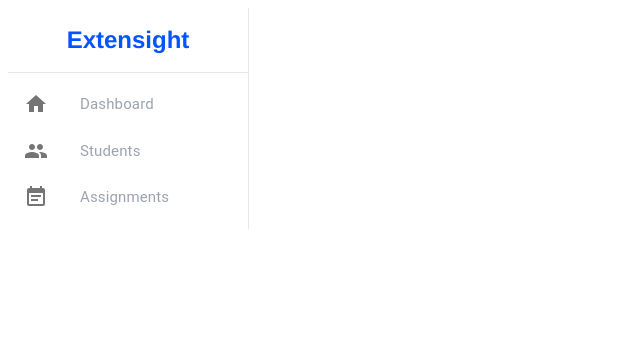
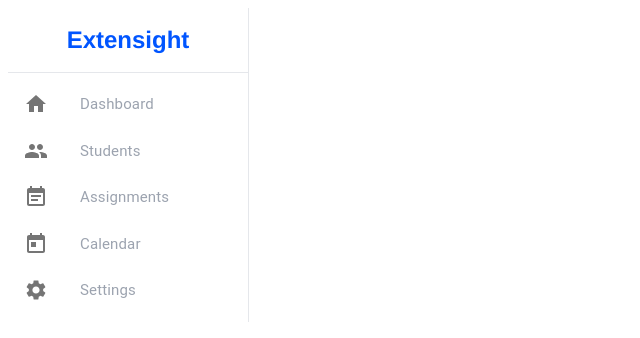
Before and after one commit to vanessaxteo/extensight, a React (Create React App) app in the folder extensight/: page / in a window 1280 px wide. Shown: the top 338 px of the page, without its empty margins (0-640 px from the left). Built offline with nearby package versions, Linux system fonts and the light colour scheme.

Commit message:
added all pages to sidebar

```diff
--- a/extensight/src/components/sidebar/Sidebar.js
+++ b/extensight/src/components/sidebar/Sidebar.js
@@ -1,5 +1,5 @@
 import { List, ListItem, ListItemIcon, ListItemText } from "@mui/material";
-import { Home, People, EventNote } from "@mui/icons-material";
+import { Home, People, EventNote, Today, Settings} from "@mui/icons-material";
 import { Link, useLocation } from "react-router-dom";
 import "./Sidebar.css";
 
@@ -7,6 +7,8 @@ const navItems = [
   { text: "Dashboard", icon: <Home />, path: "/dashboard" },
   { text: "Students", icon: <People />, path: "/students" },
   { text: "Assignments", icon: <EventNote />, path: "/assignments" },
+  { text: "Calendar", icon: <Today />, path: "/calendar" },
+  { text: "Settings", icon: <Settings />, path: "/settings" },
 ];
 
 export default function Sidebar() {
```
